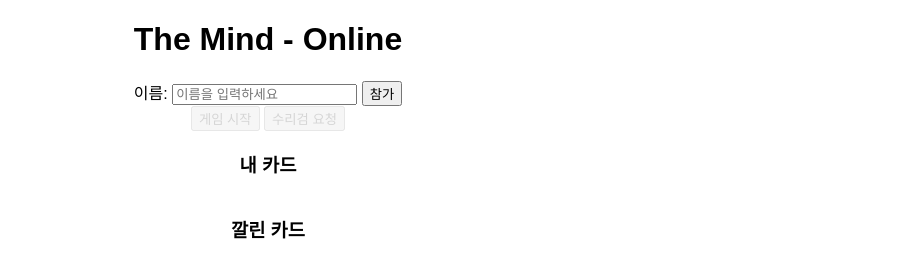
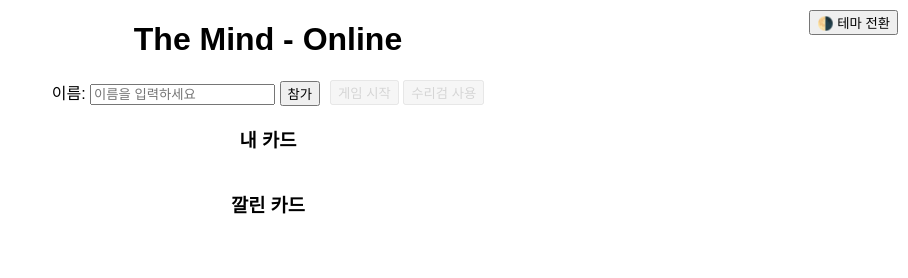
Before and after one commit to narpheus/the-mind-online, a website: page index.html in a window 1280 px wide. Shown: the whole page, without its empty margins (372-1280 px from the left). Drawn offline with nearby package versions, Linux system fonts and the light colour scheme; no server answers.

Commit message:
Update index.html

```diff
--- a/index.html
+++ b/index.html
@@ -3,17 +3,33 @@
 <head>
   <title>The Mind - Online</title>
   <style>
+    :root {
+      --bg-color: #ffffff;
+      --text-color: #000000;
+      --card-bg: #eee;
+      --card-hover: #ddd;
+    }
+
+    body.dark {
+      --bg-color: #121212;
+      --text-color: #f0f0f0;
+      --card-bg: #333;
+      --card-hover: #444;
+    }
+
     body {
       font-family: sans-serif;
       text-align: center;
       margin: 20px;
+      background-color: var(--bg-color);
+      color: var(--text-color);
+      transition: background-color 0.3s, color 0.3s;
     }
+
     #playerList, #resources, #status {
-      text-align: center;
       margin: 10px 0;
     }
 
-    /* 카드 컨테이너: 가로 정렬 + 줄바꿈 */
     #cards, #playedCards {
       display: flex;
       flex-wrap: wrap;
@@ -22,22 +38,22 @@
       margin-top: 20px;
     }
 
-    /* 카드 디자인 */
     .card {
       width: 50px;
       height: 70px;
       border: 1px solid #333;
       line-height: 70px;
       font-size: 18px;
-      background-color: #eee;
+      background-color: var(--card-bg);
       cursor: pointer;
       user-select: none;
       border-radius: 6px;
       box-shadow: 1px 1px 3px rgba(0,0,0,0.2);
       transition: background-color 0.2s ease;
     }
+
     .card:hover {
-      background-color: #ddd;
+      background-color: var(--card-hover);
     }
 
     button:disabled {
@@ -53,23 +69,44 @@
         line-height: 60px;
       }
     }
+
+    .top-controls {
+      display: flex;
+      justify-content: center;
+      gap: 10px;
+      margin-bottom: 10px;
+      flex-wrap: wrap;
+    }
+
+    .theme-toggle {
+      position: fixed;
+      top: 10px;
+      right: 10px;
+    }
   </style>
 </head>
 <body>
   <h1>The Mind - Online</h1>
 
+  <div class="top-controls">
     <div>
       <label for="username">이름:</label>
       <input id="username" placeholder="이름을 입력하세요" />
       <button onclick="joinGame()">참가</button>
     </div>
 
+    <div>
       <button onclick="startGame()" disabled id="startBtn">게임 시작</button>
-  <button onclick="requestShuriken()" disabled id="shurikenBtn">수리검 요청</button>
+      <button onclick="useShuriken()" disabled id="shurikenBtn">수리검 사용</button>
       <button onclick="nextLevel()" style="display:none;" id="nextLevelBtn">다음 레벨</button>
+    </div>
+  </div>
+
+  <div class="theme-toggle">
+    <button onclick="toggleTheme()">🌗 테마 전환</button>
+  </div>
 
   <div id="playerList"></div>
-  <div id="playerCardsCount" style="margin-bottom: 10px;"></div>
   <div id="resources"></div>
 
   <h3>내 카드</h3>
@@ -82,5 +119,11 @@
 
   <script src="/socket.io/socket.io.js"></script>
   <script src="script.js"></script>
+  <script>
+    // 테마 토글
+    function toggleTheme() {
+      document.body.classList.toggle('dark');
+    }
+  </script>
 </body>
 </html>
```
Lines whose indentation alone changed are shown as unchanged.
